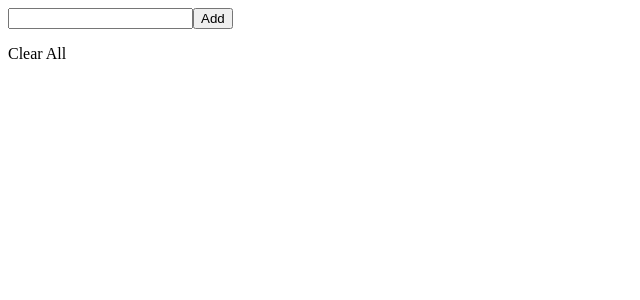
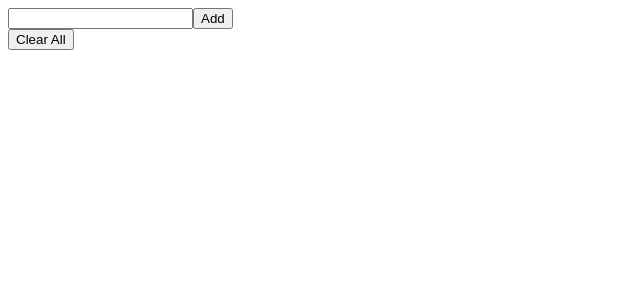
Before and after one commit to Imohh/React-frontend, a React (Create React App) app: page / in a window 1280 px wide. Shown: the top 300 px of the page, without its empty margins (0-640 px from the left). Built offline with nearby package versions, Linux system fonts and the light colour scheme.

Commit message:
clear all

```diff
--- a/src/project9/Home.js
+++ b/src/project9/Home.js
@@ -33,7 +33,7 @@ const Home = () => {
             </form>
 
             <List items={list} />
-            <p>Clear All</p>
+            <button>Clear All</button>
         </>
     )
 }
```
